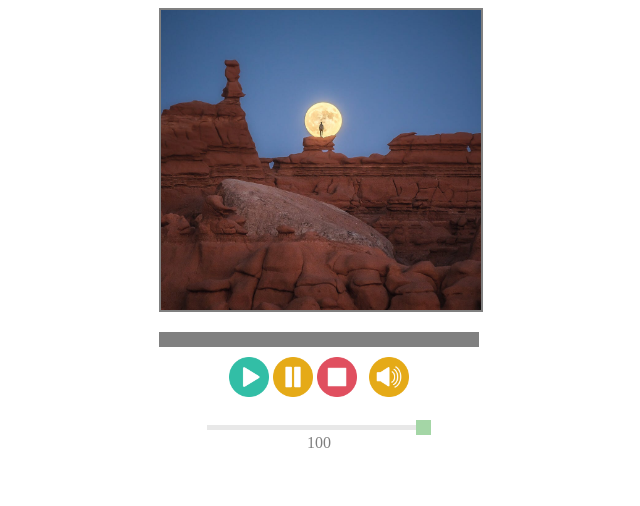
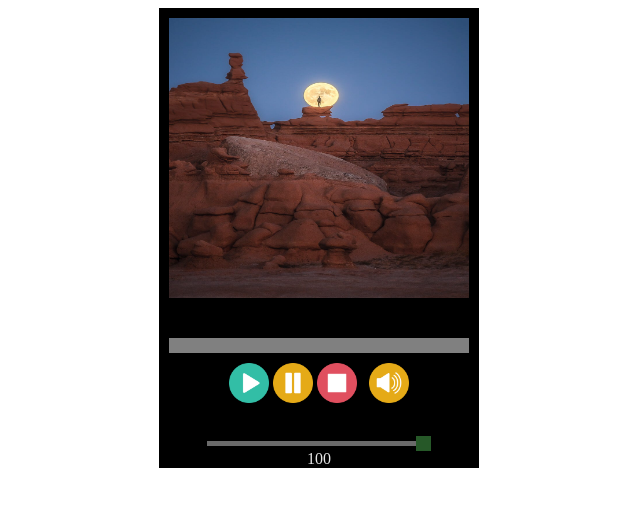
Before and after one commit to joelsonejr/music-player, a plain HTML site: page index.html in a window 1280 px wide. Shown: the whole page, without its empty margins (321-961 px from the left). Drawn offline with Linux system fonts and the light colour scheme.

Commit message:
Player appearence
Changed player background color

Picture size

Font color

```diff
--- a/css/style.css
+++ b/css/style.css
@@ -1,25 +1,33 @@
 .musicPlayer{
+    background-color: #000;
     margin: auto;
     text-align: center;
     width: 320px;
 }
 
 .podcast{
-    background-image: url("../assets/images/song.jpeg");
+   /*  background-image: url("../assets/images/song.jpeg");
     background-repeat: no-repeat;
-    background-size:cover;
-    border: 2px solid gray;
+    background-size:contain; */
+    box-sizing: border-box;
     height: 300px;
+    padding: 10px;
+    width: 100%;
+}
+
+.podcast img{
+    height: 100%;
     width: 100%;
 }
 
 .controls{
     margin-top: 20px;
+    padding: 10px;
 }
 
 #seekBar{
 
-    background:#d3d3d3;
+    background:#fff;
     display: block;
     height: 15px;
     margin-bottom: 10px;
@@ -61,5 +69,17 @@
 }
 
 #sliderValue{
-    opacity: 0.5;
+
+    color: white;
+    opacity: 0.9
 }
+
+
+
+/* ==================== RESPONSIVINESS ===================== */
+
+@media only screen and (min-width: 1024px) and (min-height: 1366px){
+    body{
+        background: blue;
+    }
+}
--- a/index.html
+++ b/index.html
@@ -10,7 +10,7 @@
 <body>
     <div class="musicPlayer">
         <div class="podcast">
-
+            <img src="./assets/images/song.jpeg" alt="song cover picture">
             <audio id="music">
                 <source src="./assets/audio/audio.ogg" type="audio/ogg">
                 <source src="./assets/audio/audio.mp3" type="audio/mp3">
```
